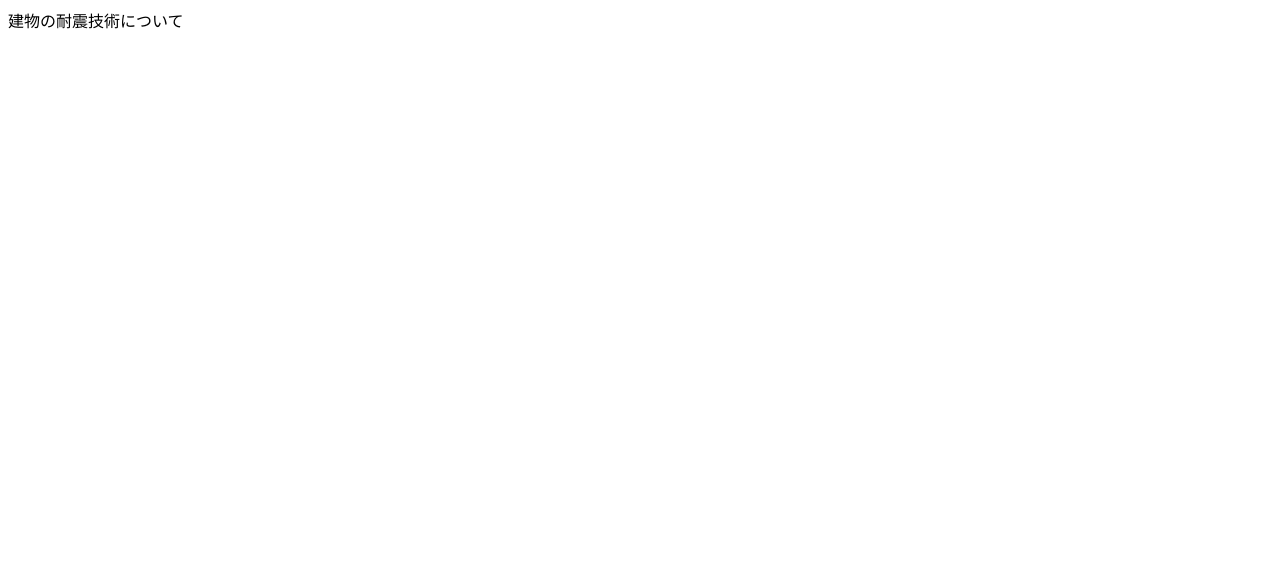
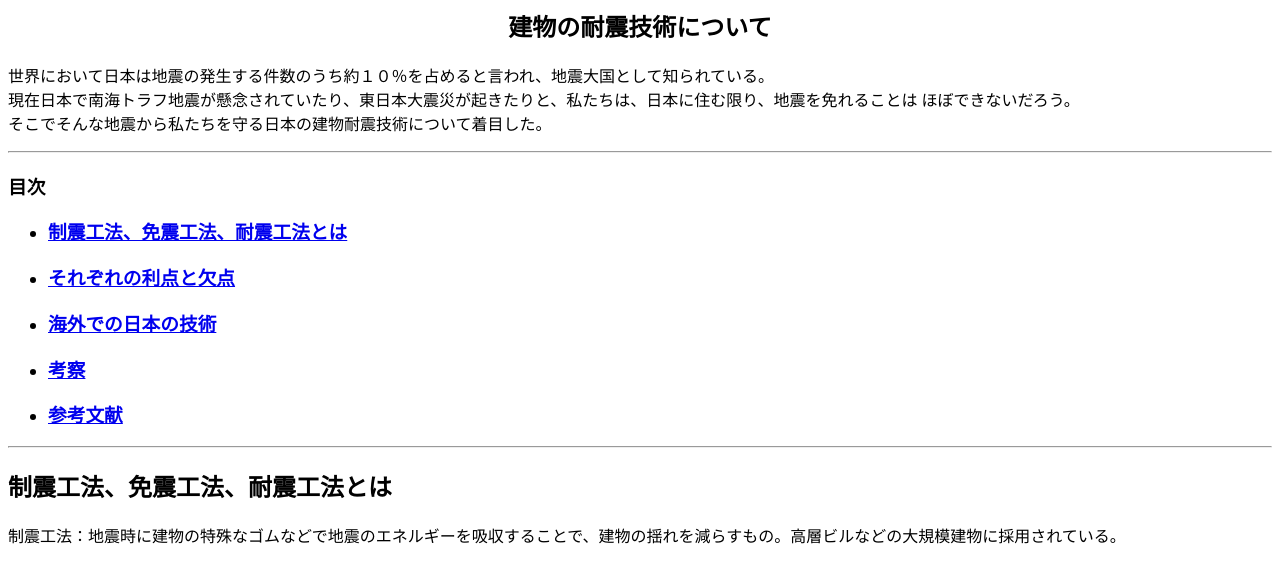
Before and after one commit to ryosuke0130/ryosuke0130.github.io, a plain HTML site: page cl2020.html in a window 1280 px wide. Drawn offline with Linux system fonts and the light colour scheme.

Commit message:
Add files via upload

```diff
--- a/cl2020.html
+++ b/cl2020.html
@@ -1,4 +1,30 @@
 <HTML>
 <HEAD>
-<TAITLE>建物の耐震技術について</TAITLE>
-</HEAD>
+
+<BODY>
+<CENTER><H2>建物の耐震技術について</H2></CENTER>
+<P>
+ 世界において日本は地震の発生する件数のうち約１０％を占めると言われ、地震大国として知られている。
+<BR>現在日本で南海トラフ地震が懸念されていたり、東日本大震災が起きたりと、私たちは、日本に住む限り、地震を免れることは
+ほぼできないだろう。
+<br>そこでそんな地震から私たちを守る日本の建物耐震技術について着目した。</P>
+<HR>
+<h3>目次</h3>
+<header>
+<nav>
+<ul>
+<div>
+<div id="jimaku">
+<p><h3><li><a href="#a">制震工法、免震工法、耐震工法とは</a></li></h3></p>
+<p><h3><li><a href="#b">それぞれの利点と欠点</a></li></h3></p>
+<p><h3><li><a href="#c">海外での日本の技術</a></li></h3></P>
+<p><h3><li><a href="#e">考察</a></li></h3></p>
+<p><h3><li><a href="#f">参考文献</a></li></h3></span></P>
+</div>
+</ul>
+</nav>
+<HR>
+<div>
+<h2><a name="a">制震工法、免震工法、耐震工法とは</a></h2>
+<p>
+  制震工法：地震時に建物の特殊なゴムなどで地震のエネルギーを吸収することで、建物の揺れを減らすもの。高層ビルなどの大規模建物に採用されている。
```
